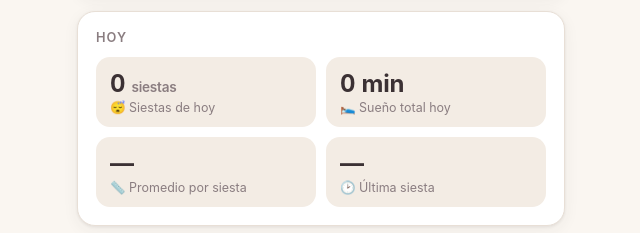
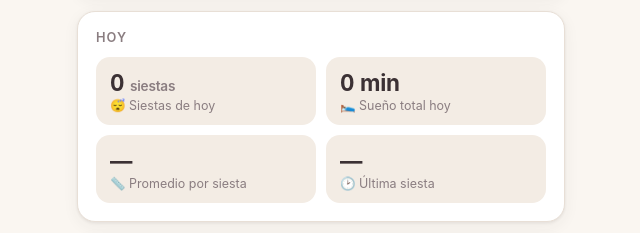
Before and after one commit to hrestrepom/lactancia, a plain HTML site: page docs/index.html in a window 1280 px wide. Both pictures are taken after a click on the button "😴 Siestas". Shown: the part 407-640 px from the top of the page, 319-959 px from the left. Drawn offline with Linux system fonts and the light colour scheme; no server answers.

Commit message:
Siestas en formato horas:minutos (no solo minutos)
Historial de siesta ahora muestra "1 h 30 min" en vez de "90 min" (usa
fmtHrMin); fmtHrMin pasa a formato escrito "H h MM min". Los recuadros de "Hoy"
(sueno total, promedio) quedan igual de claros. Reducida la fuente de .stat .v a
1.4rem + nowrap para que duraciones largas no se partan en dos lineas.

Co-Authored-By: Claude Opus 4.8 <noreply@anthropic.com>

```diff
--- a/docs/index.html
+++ b/docs/index.html
@@ -246,7 +246,7 @@
   .stat{
     background:var(--surface2); border-radius:14px; padding:12px 14px;
   }
-  .stat .v{font-size:1.5rem; font-weight:700; font-variant-numeric:tabular-nums; letter-spacing:-.01em;}
+  .stat .v{font-size:1.4rem; font-weight:700; font-variant-numeric:tabular-nums; letter-spacing:-.01em; white-space:nowrap;}
   .stat .v small{font-size:.85rem; font-weight:600; color:var(--ink2);}
   .stat .k{font-size:.78rem; color:var(--ink2); margin-top:2px;}
   .balance{display:flex; height:14px; border-radius:999px; overflow:hidden; margin-top:8px; background:var(--surface2);}
@@ -1256,7 +1256,7 @@
   });
   function fmtHrMin(sec){
     var m = Math.round(sec/60), h = Math.floor(m/60); m = m%60;
-    return h ? (h+'h '+(m<10?'0':'')+m+'m') : (m+' min');
+    return h ? (h+' h '+(m<10?'0':'')+m+' min') : (m+' min');
   }
   function updateNapUI(){
     var t = db.napTimer, sec = napElapsed();
@@ -1352,7 +1352,7 @@
         t2 = fmtHM(ev.start)+' → '+fmtHM(ev.end)+' · '+Math.round(feedActiveSec(ev)/60)+' min';
       }else if(ev.type==='nap'){
         icon='😴';
-        t1 = 'Siesta · '+dur+' min';
+        t1 = 'Siesta · '+fmtHrMin((ev.end-ev.start)/1000);
         t2 = fmtHM(ev.start)+' → '+fmtHM(ev.end);
       }else if(ev.type==='extract'){
         icon='💧';
```
Also changed, not shown: index.html (+3 -3 lines).
